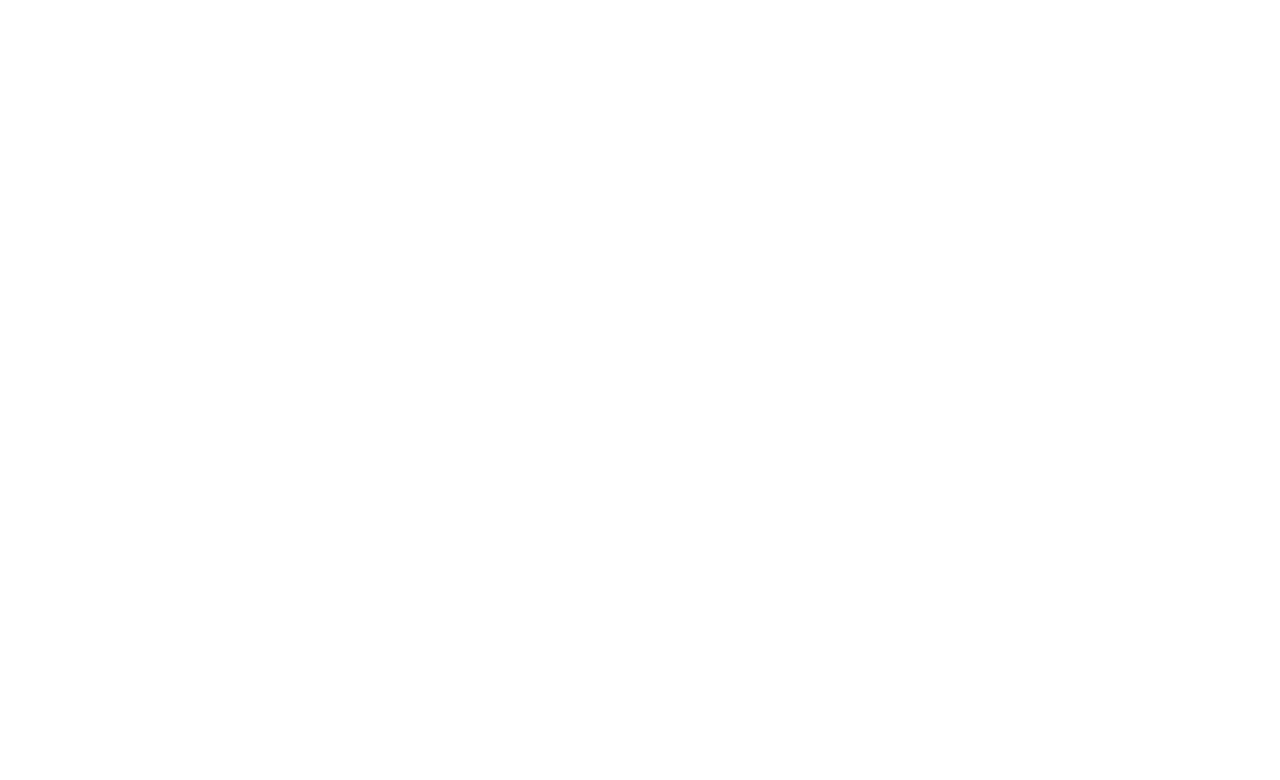
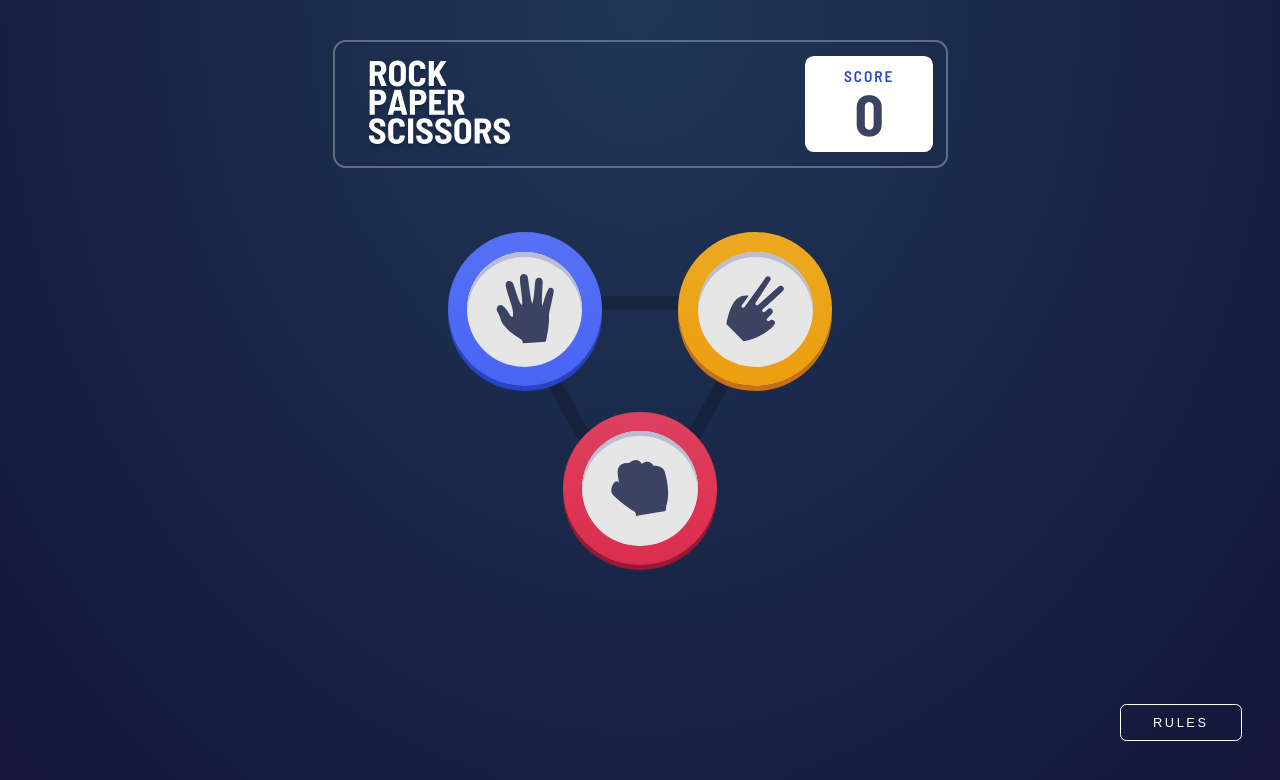
Before and after one commit to DarlanSilv4/rock-paper-scissors, a React (Create React App) app: page / in a window 1280 px wide. Shown: the top 780 px of the page. Built offline with nearby package versions, Linux system fonts and the light colour scheme.

Commit message:
set up components on the page

```diff
--- a/src/App.js
+++ b/src/App.js
@@ -1,9 +1,22 @@
+import React from "react";
+import GlobalStyle, { Container } from "./globalStyles";
+import { Header, RulesButton, RulesModal, ResultGrid, ButtonsGrid } from "./components";
+import { useGame } from "./contexts/GameContext";
 
 function App() {
+
+  const { result, isRulesModalDisplayed } = useGame();
+
   return (
-    <div>
-
-    </div>
+    <React.Fragment>
+      {isRulesModalDisplayed ? <RulesModal /> : <React.Fragment></React.Fragment>}
+      <GlobalStyle />
+      <Container>
+        <Header />
+        {result != null ? <ResultGrid /> : <ButtonsGrid />}
+        <RulesButton />
+      </Container>
+    </React.Fragment>
   );
 }
 
```
